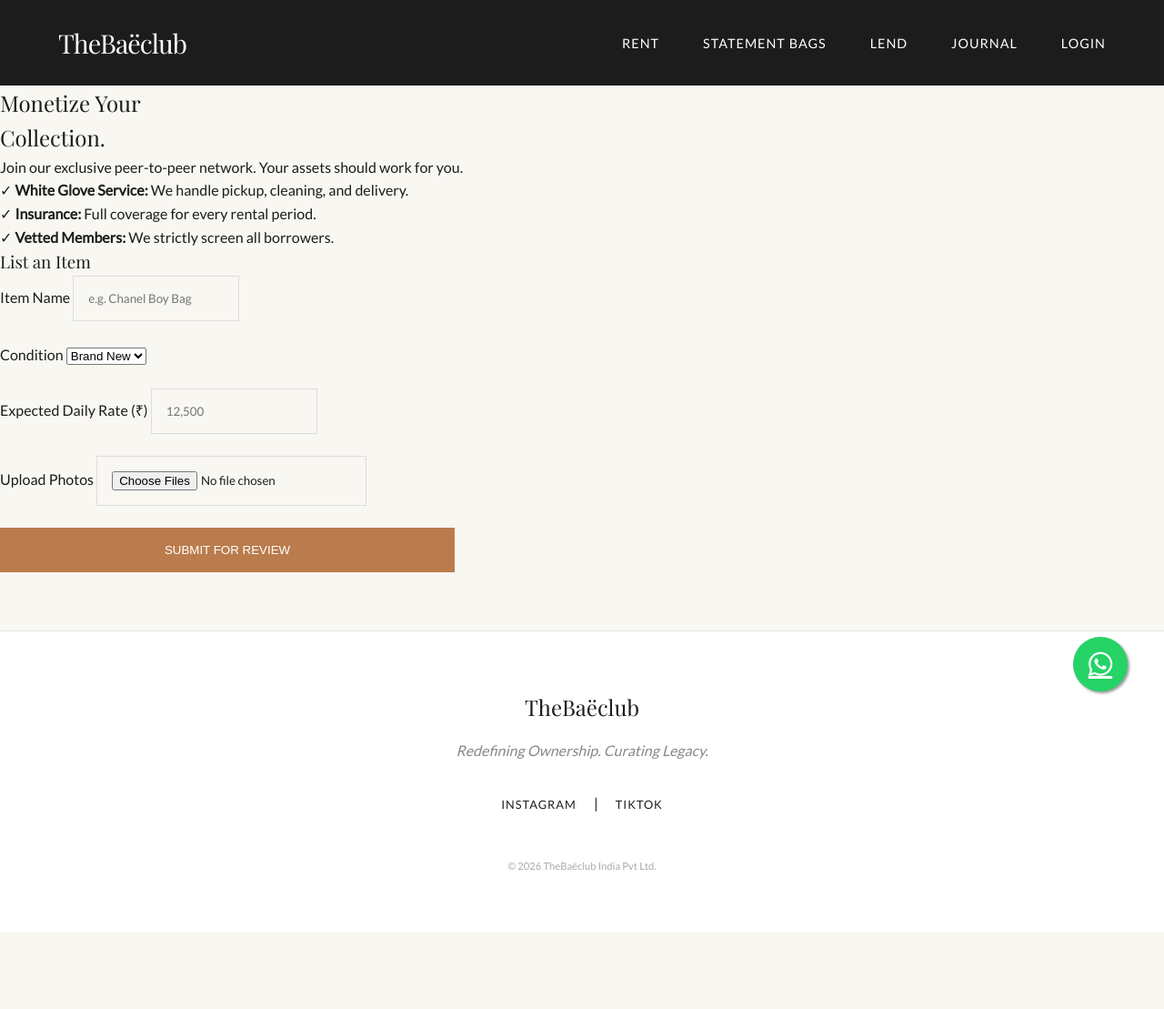
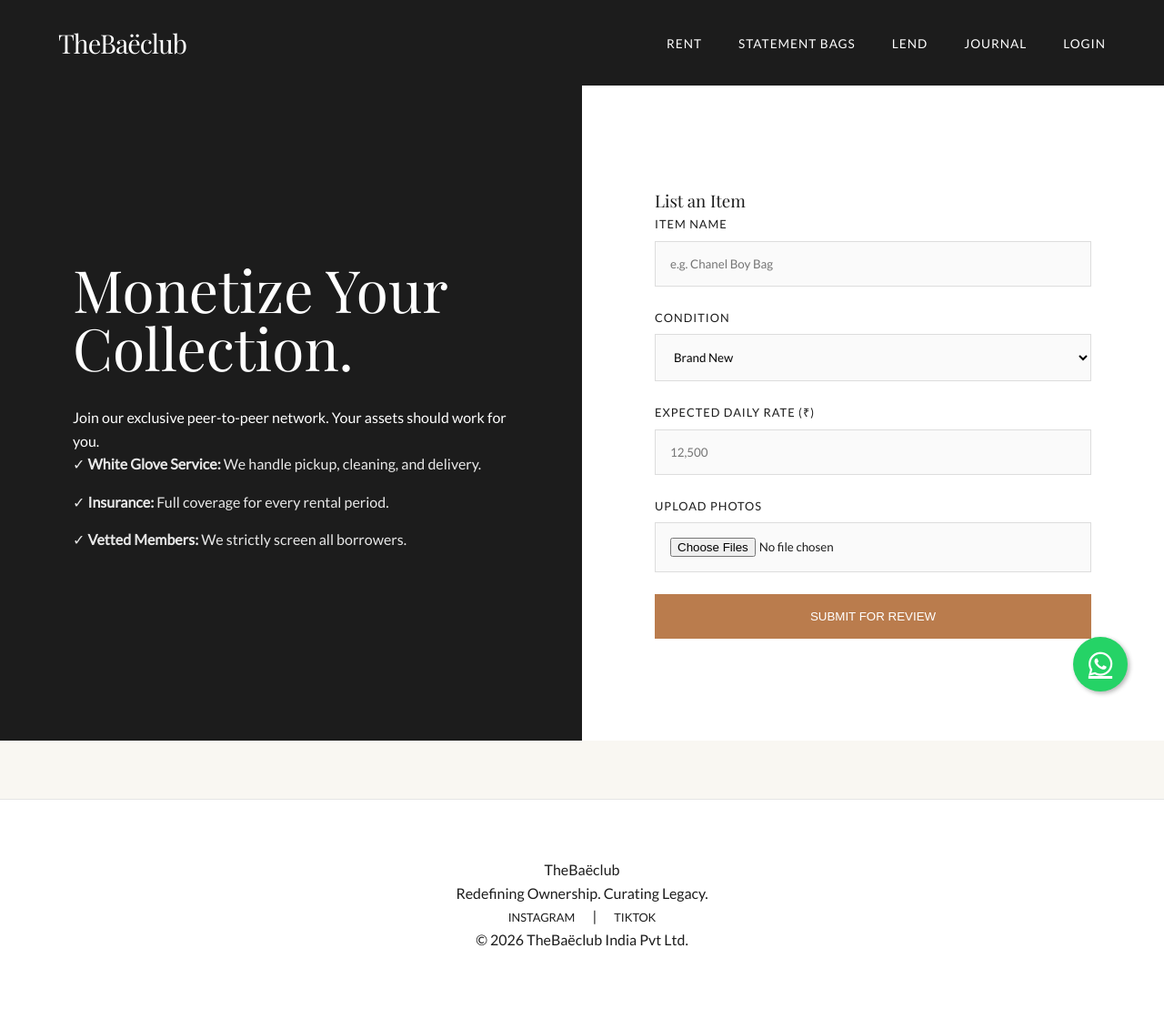
Before and after one commit to vbdevil98/baeclub_test, a Flask app: page /lend in a window 1280 px wide. Shown: the whole page at 91% size. Before the commit the page ends 1025 px from the top, so only its background shows below. Run offline with Flask 3, Linux system fonts and the light colour scheme; some web fonts are replaced.

Commit message:
Update style.css

```diff
--- a/static/style.css
+++ b/static/style.css
@@ -28,114 +28,91 @@ h1, h2, h3, .logo { font-family: var(--font-serif); font-weight: 400; }
     align-items: center;
     padding: 1.5rem 5%;
     background-color: var(--text-dark);
-    width: 100%;
     position: relative;
-    z-index: 10;
+    z-index: 100;
 }
-
 .logo a { font-size: 1.8rem; text-decoration: none; color: var(--text-light); letter-spacing: -1px; }
-
-.nav-links { list-style: none; display: flex; gap: 3rem; }
-.nav-links a { text-decoration: none; color: var(--text-light); font-size: 0.9rem; text-transform: uppercase; letter-spacing: 1px; transition: var(--transition); }
+.nav-links { list-style: none; display: flex; gap: 2.5rem; }
+.nav-links a { text-decoration: none; color: var(--text-light); font-size: 0.85rem; text-transform: uppercase; letter-spacing: 1px; transition: var(--transition); }
 .nav-links a:hover { color: var(--brand-copper); }
 
-/* --- Hero --- */
+/* --- Motion Picture Hero --- */
 .hero {
     height: 90vh;
     display: flex;
     align-items: center;
     justify-content: center;
     text-align: center;
-    background: url('https://images.unsplash.com/photo-1548036328-c9fa89d128fa?q=80&w=2069&auto=format&fit=crop') no-repeat center center/cover;
     position: relative;
+    overflow: hidden;
 }
-.hero-overlay { position: absolute; top: 0; left: 0; width: 100%; height: 100%; background: rgba(0,0,0,0.3); }
+.hero-video {
+    position: absolute;
+    top: 50%;
+    left: 50%;
+    min-width: 100%;
+    min-height: 100%;
+    width: auto;
+    height: auto;
+    z-index: 0;
+    transform: translateX(-50%) translateY(-50%);
+    object-fit: cover;
+}
+.hero-overlay { position: absolute; top: 0; left: 0; width: 100%; height: 100%; background: rgba(0,0,0,0.4); z-index: 1; }
 .hero-content { position: relative; z-index: 2; color: var(--text-light); }
-.hero h1 { font-size: 4rem; line-height: 1.1; margin-bottom: 1.5rem; }
-
-/* --- How It Works Section (NEW) --- */
-.how-it-works {
-    display: flex;
-    justify-content: space-between;
-    padding: 5rem 10%;
-    background-color: #fff;
-    text-align: center;
-}
-.step { flex: 1; padding: 0 2rem; }
-.step-number { font-family: var(--font-serif); font-size: 3rem; color: var(--brand-copper); display: block; margin-bottom: 1rem; opacity: 0.5; }
-.step h3 { text-transform: uppercase; letter-spacing: 2px; font-size: 1rem; margin-bottom: 1rem; }
+.hero h1 { font-size: 4rem; line-height: 1.1; margin-bottom: 1.5rem; text-shadow: 0 2px 10px rgba(0,0,0,0.3); }
 
 /* --- Buttons --- */
 .cta-group { margin-top: 2rem; display: flex; gap: 1.5rem; justify-content: center; }
-.btn-primary { padding: 1rem 2.5rem; background-color: var(--brand-copper); color: var(--text-light); text-decoration: none; text-transform: uppercase; border: 1px solid var(--brand-copper); transition: var(--transition); cursor: pointer; }
+.btn-primary { padding: 1rem 2.5rem; background-color: var(--brand-copper); color: var(--text-light); text-decoration: none; text-transform: uppercase; border: 1px solid var(--brand-copper); cursor: pointer; transition: var(--transition); }
 .btn-primary:hover { background-color: transparent; border-color: var(--text-dark); color: var(--text-dark); }
-.btn-secondary { padding: 1rem 2.5rem; background-color: transparent; color: var(--text-light); text-decoration: none; text-transform: uppercase; border: 1px solid var(--text-light); backdrop-filter: blur(5px); transition: var(--transition); cursor: pointer; }
+.btn-secondary { padding: 1rem 2.5rem; background-color: transparent; color: var(--text-light); text-decoration: none; text-transform: uppercase; border: 1px solid var(--text-light); backdrop-filter: blur(5px); transition: var(--transition); }
 .btn-secondary:hover { background-color: var(--text-light); color: var(--text-dark); }
 .btn-text { background: none; border: none; border-bottom: 1px solid var(--text-dark); cursor: pointer; font-family: var(--font-sans); text-transform: uppercase; margin-top: 1rem; text-decoration: none; display: inline-block; color: var(--text-dark); font-size: 0.8rem;}
+.full-width { width: 100%; text-align: center; display: block; }
 
-/* --- Product Detail Page (NEW) --- */
-.detail-container {
-    display: flex;
-    padding: 5% 10%;
-    gap: 4rem;
-    align-items: flex-start;
-}
-.detail-image { flex: 1; }
-.detail-image img { width: 100%; height: auto; object-fit: cover; }
-.detail-info { flex: 1; padding-top: 1rem; }
-.detail-category { text-transform: uppercase; letter-spacing: 2px; color: #888; font-size: 0.8rem; margin-bottom: 1rem; }
-.detail-info h1 { font-size: 3rem; margin-bottom: 0.5rem; line-height: 1.1; }
-.detail-info .price { font-size: 2rem; font-family: var(--font-sans); color: var(--brand-copper); margin-bottom: 2rem; }
-.detail-info .period { font-size: 1rem; color: #666; font-weight: 300; }
-.specs { display: flex; gap: 2rem; border-top: 1px solid #ddd; border-bottom: 1px solid #ddd; padding: 1.5rem 0; margin-bottom: 2rem; }
-.spec-item strong { display: block; text-transform: uppercase; font-size: 0.7rem; letter-spacing: 1px; margin-bottom: 0.3rem; }
-.action-buttons { display: flex; flex-direction: column; gap: 1rem; margin-top: 2rem; }
-.full-width { width: 100%; text-align: center; }
-.detail-info .btn-secondary { border-color: var(--text-dark); color: var(--text-dark); }
+/* --- Forms & Login --- */
+.login-section, .availability-section { height: 80vh; display: flex; align-items: center; justify-content: center; background: #fff; }
+.login-container, .availability-container { width: 100%; max-width: 400px; text-align: center; }
+.form-group { margin-bottom: 1.5rem; text-align: left; }
+.form-group label { display: block; font-size: 0.8rem; text-transform: uppercase; margin-bottom: 0.5rem; letter-spacing: 1px; }
+input, select { width: 100%; padding: 1rem; border: 1px solid #ddd; background: #fafafa; font-family: var(--font-sans); }
+.signup-link { margin-top: 1rem; font-size: 0.9rem; }
+.signup-link a { color: var(--brand-copper); text-decoration: none; }
 
-/* --- Grid & Cards --- */
-.catalog-header, .philosophy, .lend-header { padding: 4rem 10%; text-align: center; }
-.catalog-header h2 { font-size: 3rem; margin-bottom: 1rem; }
+/* --- Lend Page Split Layout --- */
+.lend-split { display: flex; min-height: 90vh; }
+.lend-info { flex: 1; background-color: var(--text-dark); color: var(--text-light); padding: 5rem; display: flex; flex-direction: column; justify-content: center; }
+.lend-info h2 { font-size: 4rem; line-height: 1; margin-bottom: 2rem; }
+.lend-benefits li { list-style: none; margin-bottom: 1rem; opacity: 0.9; }
+.lend-form-wrapper { flex: 1; padding: 5rem; display: flex; flex-direction: column; justify-content: center; background: #fff; }
+
+/* --- Journal --- */
+.journal-grid { display: grid; grid-template-columns: repeat(auto-fit, minmax(300px, 1fr)); gap: 3rem; padding: 5% 10%; }
+.journal-card img { width: 100%; height: 300px; object-fit: cover; filter: grayscale(20%); transition: var(--transition); }
+.journal-card:hover img { filter: grayscale(0%); }
+.journal-info { padding: 1.5rem 0; }
+.journal-info .date { font-size: 0.8rem; color: #888; text-transform: uppercase; }
+.journal-info h3 { font-size: 1.5rem; margin: 0.5rem 0 1rem; }
+
+/* --- WhatsApp Float --- */
+.whatsapp-float { position: fixed; bottom: 40px; right: 40px; background-color: #25d366; color: #FFF; width: 60px; height: 60px; border-radius: 50%; text-align: center; font-size: 30px; display: flex; align-items: center; justify-content: center; z-index: 100; box-shadow: 2px 2px 5px rgba(0,0,0,0.3); }
+
+/* --- Grid & General --- */
+.catalog-header { padding: 4rem 10%; text-align: center; }
+.catalog-header h2 { font-size: 3rem; margin-bottom: 0.5rem; }
 .product-grid { display: grid; grid-template-columns: repeat(auto-fit, minmax(300px, 1fr)); gap: 3rem; padding: 0 10% 5% 10%; }
-.image-wrapper { height: 400px; overflow: hidden; margin-bottom: 1rem; }
+.image-wrapper { height: 400px; overflow: hidden; margin-bottom: 1rem; position: relative; }
 .image-wrapper img { width: 100%; height: 100%; object-fit: cover; transition: transform 0.6s ease; }
 .product-card:hover img { transform: scale(1.05); }
 .product-info h3 { font-size: 1.2rem; }
-.product-info p { color: var(--brand-copper); font-weight: bold; margin: 0.5rem 0; }
-
-/* --- Forms --- */
-.form-container { display: flex; justify-content: center; padding-bottom: 5rem; }
-form { width: 100%; max-width: 500px; display: flex; flex-direction: column; gap: 1.5rem; }
-input { padding: 1rem; border: 1px solid #ddd; background: transparent; font-family: var(--font-sans); }
-button[type="submit"] { cursor: pointer; }
-
-/* --- WhatsApp Float --- */
-.whatsapp-float {
-    position: fixed;
-    width: 60px;
-    height: 60px;
-    bottom: 40px;
-    right: 40px;
-    background-color: #25d366;
-    color: #FFF;
-    border-radius: 50px;
-    text-align: center;
-    font-size: 30px;
-    box-shadow: 2px 2px 3px #999;
-    z-index: 100;
-    display: flex;
-    align-items: center;
-    justify-content: center;
-    transition: all 0.3s ease;
-}
-.whatsapp-float:hover { background-color: #128C7E; transform: scale(1.1); }
+.how-it-works { display: flex; padding: 5rem 10%; text-align: center; background: #fff; }
+.step { flex: 1; padding: 0 2rem; }
+.step-number { font-size: 3rem; color: var(--brand-copper); opacity: 0.5; font-family: var(--font-serif); }
 
 /* --- Footer --- */
 footer { padding: 4rem 10%; text-align: center; border-top: 1px solid #e5e5e5; margin-top: 4rem; background-color: #fff; }
-.footer-logo { font-family: var(--font-serif); font-size: 1.5rem; margin-bottom: 1rem; }
-.footer-tagline { color: #888; font-style: italic; margin-bottom: 2rem; }
-.socials a { margin: 0 1rem; text-decoration: none; color: var(--text-dark); text-transform: uppercase; font-size: 0.8rem; letter-spacing: 1px; }
-.copyright { margin-top: 3rem; font-size: 0.7rem; color: #aaa; }
+.socials a { margin: 0 1rem; text-decoration: none; color: var(--text-dark); text-transform: uppercase; font-size: 0.8rem; }
 
 /* --- Animations --- */
 .fade-in { opacity: 0; animation: fadeIn 1.2s ease forwards; }
```
